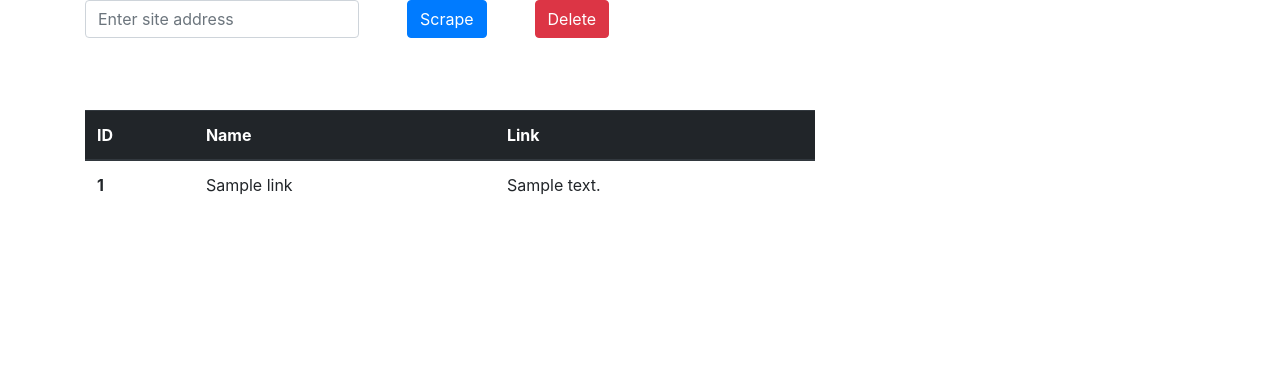
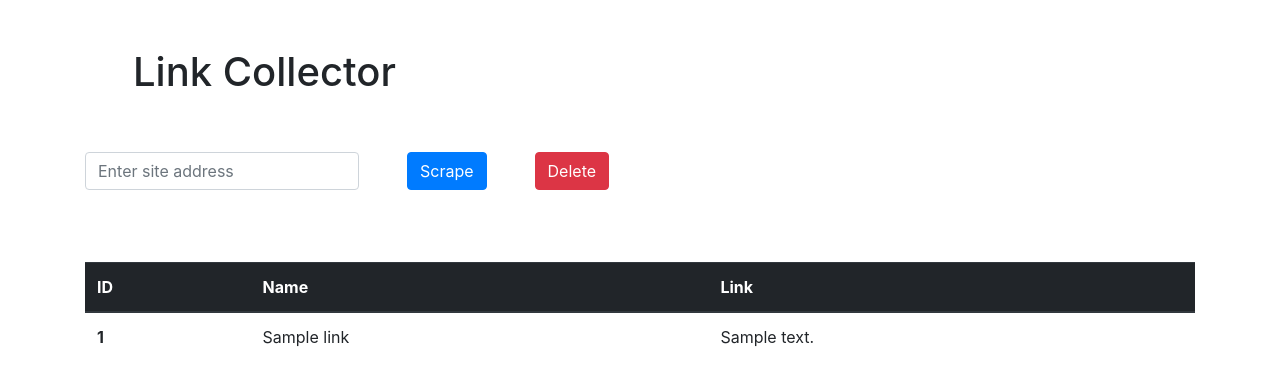
Before and after one commit to amakarudze/webscrapper, a Django app: page / in a window 1280 px wide. Shown: the top 386 px of the page. Run offline with Django 3.2, Linux system fonts and the light colour scheme; tables that the repository leaves empty hold one stand-in row (values such as "Sample post"); some libraries are stand-ins or nearby versions.

Commit message:
Edit layout

```diff
--- a/templates/webscrapper/result.html
+++ b/templates/webscrapper/result.html
@@ -17,7 +17,12 @@
 
     <div class="container">
         <div class="row">
-            <div class="col col-md-8">
+            <div class="col col-md-12  m-5">
+                <h1>Link Collector</h1>
+            </div>
+        </div>
+        <div class="row">
+            <div class="col col-md-12">
                 <form class="form-inline" method="POST" action="/">
                     {% csrf_token %}
                     <div class="form-group">
@@ -28,13 +33,12 @@
                     <a href="/delete" type="submit" class="btn btn-danger mb-5 mr-sm-5">Delete</a>
                 </form>
             </div>
-            <div class="col col-md-4"></div>
         </div>
 
         <br/>
 
         <div class="row">
-            <div class="col col-md-8">
+            <div class="col col-md-12">
                 <table class="table">
                     <thead class="thead-dark">
                     <tr>
@@ -54,8 +58,6 @@
                     </tbody>
                 </table>
             </div>
-            <div class="col col-md-4">
-            </div>
         </div>
     </div>
 </body>
```
